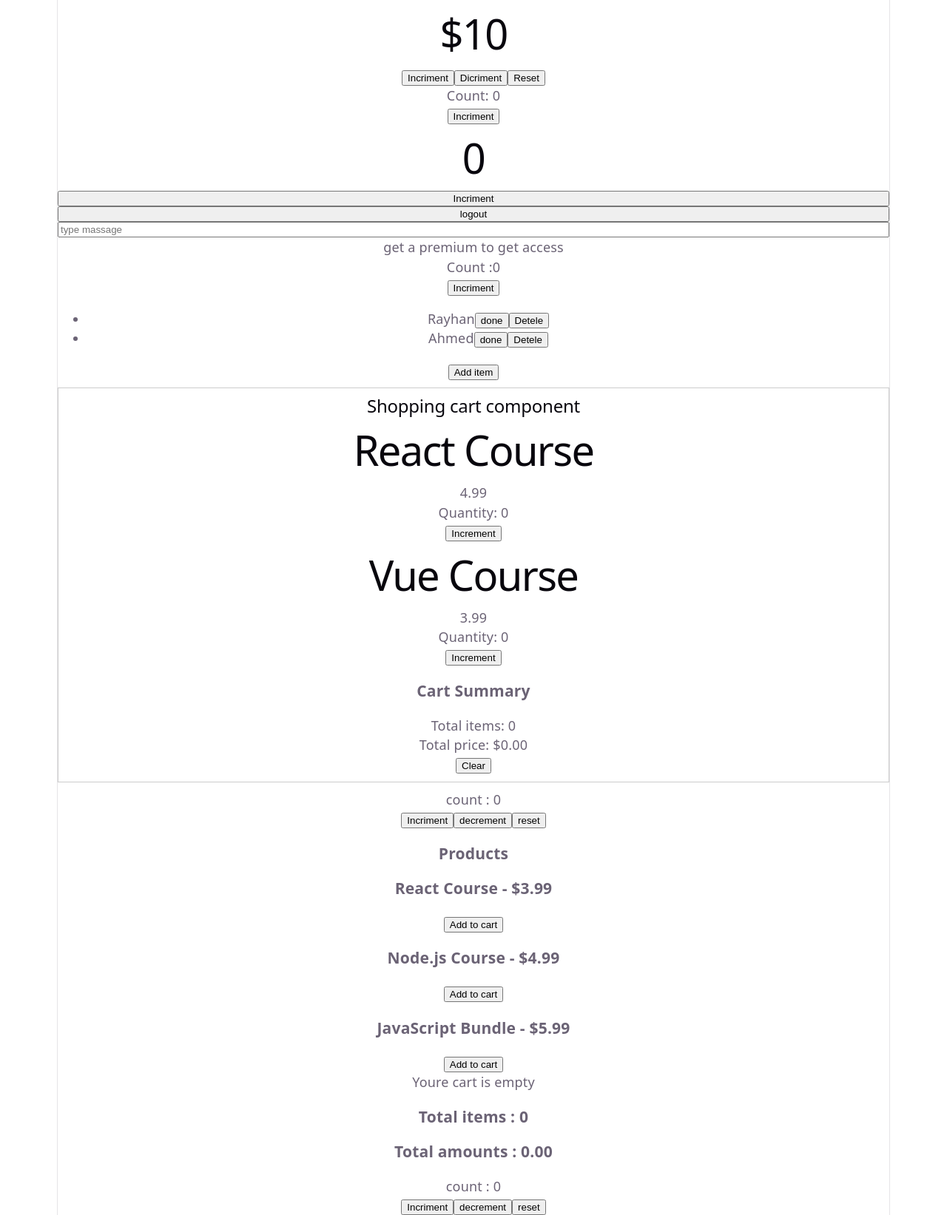
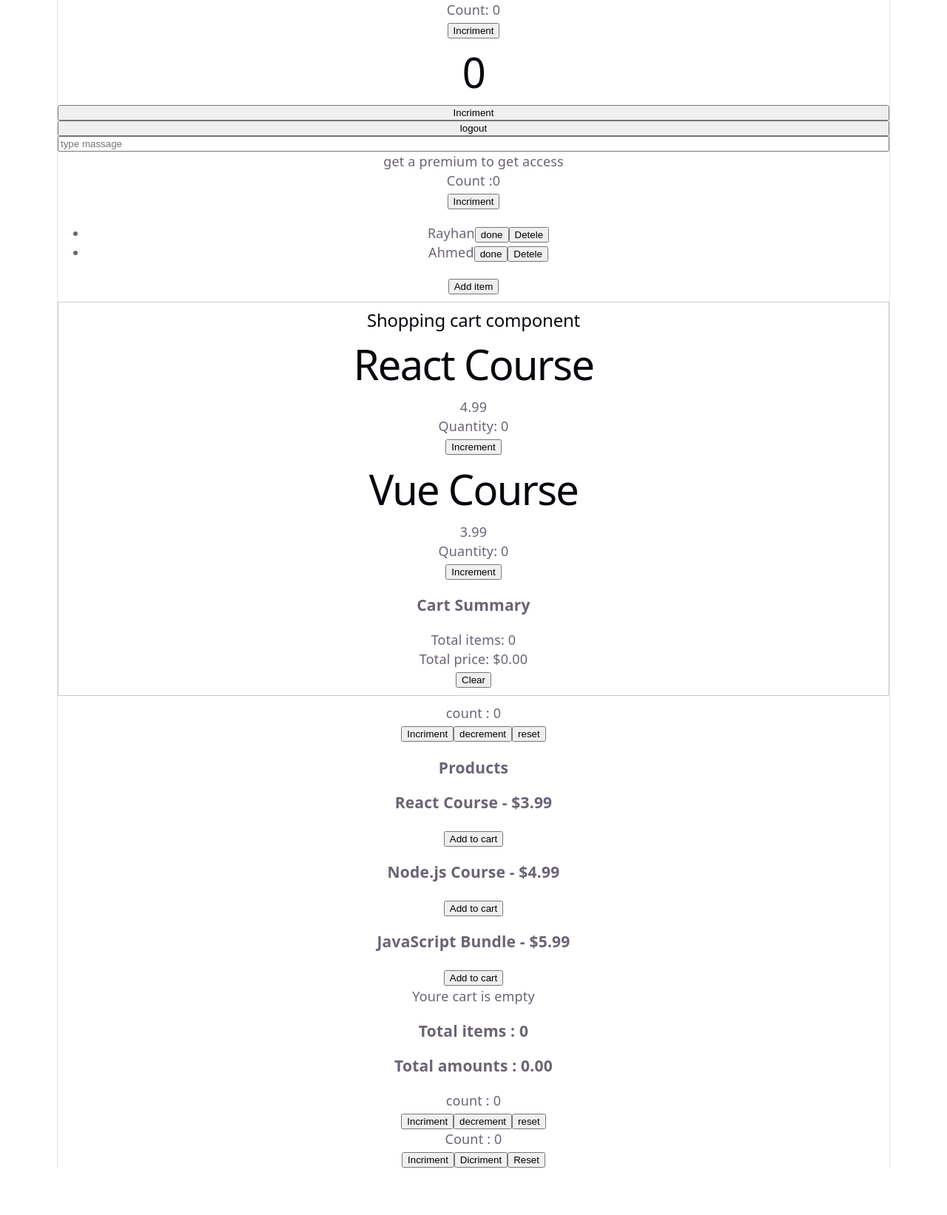
Before and after one commit to rayhan123-ahmed/React, a React (Vite) app in the folder state-demo/: page / in a window 1280 px wide. Shown: the whole page at 74% size. After the commit the page ends 1579 px from the top, so only its background shows below. Built offline with nearby package versions, Linux system fonts and the light colour scheme.

Commit message:
CustomCounter component

```diff
--- a/state-demo/src/App.jsx
+++ b/state-demo/src/App.jsx
@@ -2,7 +2,6 @@
 import { PrevStateCounter } from "./PrevStateCounter";
 import { BachingCounter } from "./BatchingCounter";
 import { UserProfile } from "./UseProfile";;
-import { CustomSet } from "./CustomCounter";
 import { Counter } from "./Count";
 import {LoginCard} from './LoginCard'
 import { Dashboard } from "./UseDashBoard";
@@ -12,11 +11,11 @@
 import { CounterWithReducer } from "./CounterWithReducer";
 import { ShoppingCartWithReducer } from "./ShoppingCartWithreducer";
 import { CounterwithInit } from "./CounterWithInit";
+import { CoustmCounter } from "./CustomCounter";
 
 function App() {
   return (
     <>
-      <CustomSet />
       <PrevStateCounter />
       <Counter />
       <LoginCard />
@@ -27,7 +26,7 @@
       <CounterWithReducer/>
       <ShoppingCartWithReducer />
       <CounterwithInit />
-
+     <CoustmCounter />
 
       {/*
       <UserProfile />
--- a/state-demo/src/CustomCounter.jsx
+++ b/state-demo/src/CustomCounter.jsx
@@ -1,43 +1,37 @@
 import { useReducer } from "react";
 
-const initalValue = 0;
+const init = (initial)=> {
+  if (typeof initial === 'function') {
+    return initial();
+  }
+  return initial
 
-const reducer = (state, action) => {
-  switch (action.type) {
-    case "NEW_VALUE":
-        if (typeof action.payload === 'function') {
-            return action.payload(state)
-        }
-      return action.payload;
-    default:
-      return state;
-  }
-};
-const init = (value)=>{
-  return value + 10
 }
 
-export const CustomSet = () => {
-  const [count, setCount] = useReducer(reducer, initalValue,init);
 
+const useStateCustom = (initialValue) => {
+  const reducer = (state, action) => {
+    if (typeof action === 'function') {
+      return action(state)
+    }
+     return action
+  };
+  const [state, dispatch] = useReducer(reducer, initialValue,init);
+
+  const setState = (newValue)=> {
+    dispatch(newValue)
+  }
+  return [state, setState]
+};
+
+export const CoustmCounter = ()=> {
+  const [count,setCount] = useStateCustom(0)
   return (
     <div>
-      <h1>${count}</h1>
-      <button
-        onClick={() => setCount({ type: "NEW_VALUE", payload: (prev)=> prev + 5 })}
-      >
-        Incriment
-      </button>
-      <button
-        onClick={() => setCount({ type: "NEW_VALUE", payload: (prev) => prev - 1 })}
-      >
-        Dicriment
-      </button>
-      <button
-        onClick={() => setCount({ type: "NEW_VALUE", payload: initalValue })}
-      >
-        Reset
-      </button>
+      <p>Count : {count}</p>
+      <button onClick={()=> setCount((prev) => prev + 1)}>Incriment</button>
+      <button onClick={()=> setCount((prev)=> prev - 1)}>Dicriment</button>
+      <button onClick={()=> setCount(0)}>Reset</button>
     </div>
-  );
-};
+  )
+}
```
